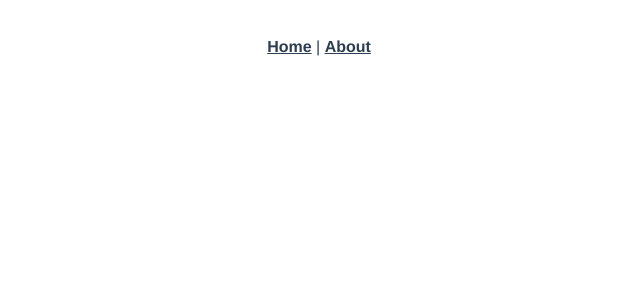
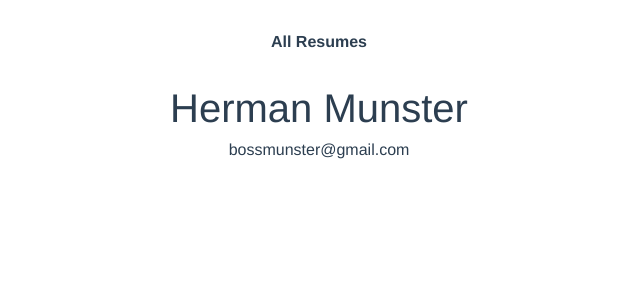
Before and after one commit to Ripster47/oniline_resume_vue, a Vue app: page /show in a window 1280 px wide. Shown: the top 300 px of the page, without its empty margins (321-961 px from the left). Built offline with nearby package versions, Linux system fonts and the light colour scheme.

Commit message:
initial commit

```diff
--- a/package.json
+++ b/package.json
@@ -7,6 +7,7 @@
     "build": "vue-cli-service build"
   },
   "dependencies": {
+    "axios": "^0.18.0",
     "vue": "^2.6.6",
     "vue-router": "^3.0.1"
   },
--- a/public/index.html
+++ b/public/index.html
@@ -6,6 +6,8 @@
     <meta name="viewport" content="width=device-width,initial-scale=1.0">
     <link rel="icon" href="<%= BASE_URL %>favicon.ico">
     <title>online_resume_vue</title>
+    <link rel="stylesheet" href="https://stackpath.bootstrapcdn.com/bootstrap/4.3.1/css/bootstrap.min.css" integrity="sha384-ggOyR0iXCbMQv3Xipma34MD+dH/1fQ784/j6cY/iJTQUOhcWr7x9JvoRxT2MZw1T" crossorigin="anonymous">
+    <link rel="stylesheet" href="main.css">
   </head>
   <body>
     <noscript>
@@ -13,5 +15,8 @@
     </noscript>
     <div id="app"></div>
     <!-- built files will be auto injected -->
+    <script src="https://code.jquery.com/jquery-3.3.1.slim.min.js" integrity="sha384-q8i/X+965DzO0rT7abK41JStQIAqVgRVzpbzo5smXKp4YfRvH+8abtTE1Pi6jizo" crossorigin="anonymous"></script>
+    <script src="https://cdnjs.cloudflare.com/ajax/libs/popper.js/1.14.7/umd/popper.min.js" integrity="sha384-UO2eT0CpHqdSJQ6hJty5KVphtPhzWj9WO1clHTMGa3JDZwrnQq4sF86dIHNDz0W1" crossorigin="anonymous"></script>
+    <script src="https://stackpath.bootstrapcdn.com/bootstrap/4.3.1/js/bootstrap.min.js" integrity="sha384-JjSmVgyd0p3pXB1rRibZUAYoIIy6OrQ6VrjIEaFf/nJGzIxFDsf4x0xIM+B07jRM" crossorigin="anonymous"></script>
   </body>
 </html>
--- a/src/App.vue
+++ b/src/App.vue
@@ -1,8 +1,7 @@
 <template>
   <div id="app">
     <div id="nav">
-      <router-link to="/">Home</router-link> |
-      <router-link to="/about">About</router-link>
+      <router-link to="/">All Resumes</router-link>
     </div>
     <router-view/>
   </div>
--- a/src/main.js
+++ b/src/main.js
@@ -1,6 +1,11 @@
-import Vue from 'vue'
-import App from './App.vue'
-import router from './router'
+import Vue from 'vue';
+import App from './App.vue';
+import router from './router';
+import axios from 'axios';
+
+axios.defaults.baseURL =
+ process.env.NODE_ENV === "development" ? "http://localhost:3000" : "/";
+
 
 Vue.config.productionTip = false
 
--- a/src/router.js
+++ b/src/router.js
@@ -1,6 +1,7 @@
 import Vue from 'vue'
 import Router from 'vue-router'
-import Home from './views/Home.vue'
+import ResumeIndex from './views/ResumeIndex.vue'
+import ResumeShow from './views/ResumeShow.vue'
 
 Vue.use(Router)
 
@@ -8,18 +9,7 @@ export default new Router({
   mode: 'history',
   base: process.env.BASE_URL,
   routes: [
-    {
-      path: '/',
-      name: 'home',
-      component: Home
-    },
-    {
-      path: '/about',
-      name: 'about',
-      // route level code-splitting
-      // this generates a separate chunk (about.[hash].js) for this route
-      // which is lazy-loaded when the route is visited.
-      component: () => import(/* webpackChunkName: "about" */ './views/About.vue')
-    }
-  ]
+          { path: '/', name: 'resume-index', component: ResumeIndex },
+          { path: '/show', name: 'resume-show', component: ResumeShow },
+          ]
 })
--- a/src/views/About.vue
+++ /dev/null
@@ -1,5 +0,0 @@
-<template>
-  <div class="about">
-    <h1>This is an about page</h1>
-  </div>
-</template>
--- a/src/views/Home.vue
+++ /dev/null
@@ -1,18 +0,0 @@
-<template>
-  <div class="home">
-    <img alt="Vue logo" src="../assets/logo.png">
-    <HelloWorld msg="Welcome to Your Vue.js App"/>
-  </div>
-</template>
-
-<script>
-// @ is an alias to /src
-import HelloWorld from '@/components/HelloWorld.vue'
-
-export default {
-  name: 'home',
-  components: {
-    HelloWorld
-  }
-}
-</script>
--- /dev/null
+++ b/src/views/ResumeIndex.vue
@@ -0,0 +1,20 @@
+<template>
+  <div class="resume-index">
+    <h1>{{ message }}</h1>
+  </div>
+</template>
+
+<style>
+</style>
+
+<script>
+export default {
+  data: function() {
+    return {
+
+    };
+  },
+  created: function() {},
+  methods: {}
+};
+</script>
--- /dev/null
+++ b/src/views/ResumeShow.vue
@@ -0,0 +1,48 @@
+<template>
+  <div class="resume-show">
+    <h1>{{ student.first_name}} {{ student.last_name }}</h1>
+    <div>
+      <h6>{{ student.email }}</h6>
+    </div>
+    <p></p>
+  </div>
+</template>
+
+<style>
+</style>
+
+<script>
+export default {
+  data: function() {
+    return {
+            first_name: "",
+            last_name: "",
+            email: "",
+            phone_number: "",
+            bio: "",
+            linkedin_url: "",
+            twitter_handle: "",
+            website_url: "",
+            resume_url: "",
+            github_url: "",
+            photo: ""
+            };
+  },
+  created: function() {
+    this.student = {
+                    first_name: "Herman",
+                    last_name: "Munster",
+                    email: "bossmunster@gmail.com",
+                    phone_number: "18003456789",
+                    bio: "I am a monster, who somehow still has a happy family",
+                    linkedin_url: "www.linkedinurl.com",
+                    twitter_handle: "BossMunster",
+                    website_url: "www.websiteurl.com",
+                    resume_url: "www.resumeurl.com",
+                    github_url: "www.githuburl.com",
+                    photo: "picture"
+                    }
+  },
+  methods: {}
+};
+</script>
```
Also changed, not shown: public/main.css (added), 1 other file (tests, documents, lock files or other folders).
